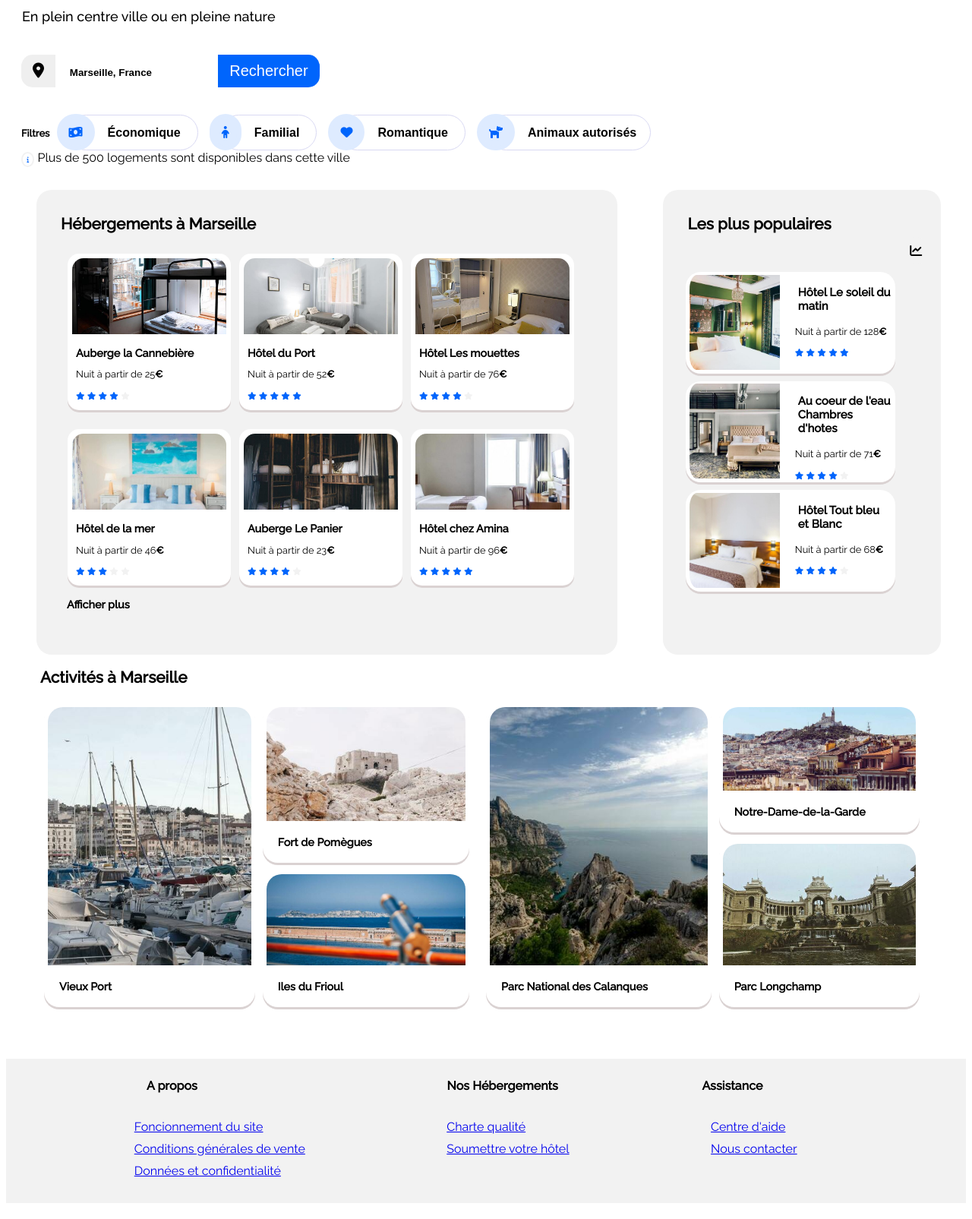
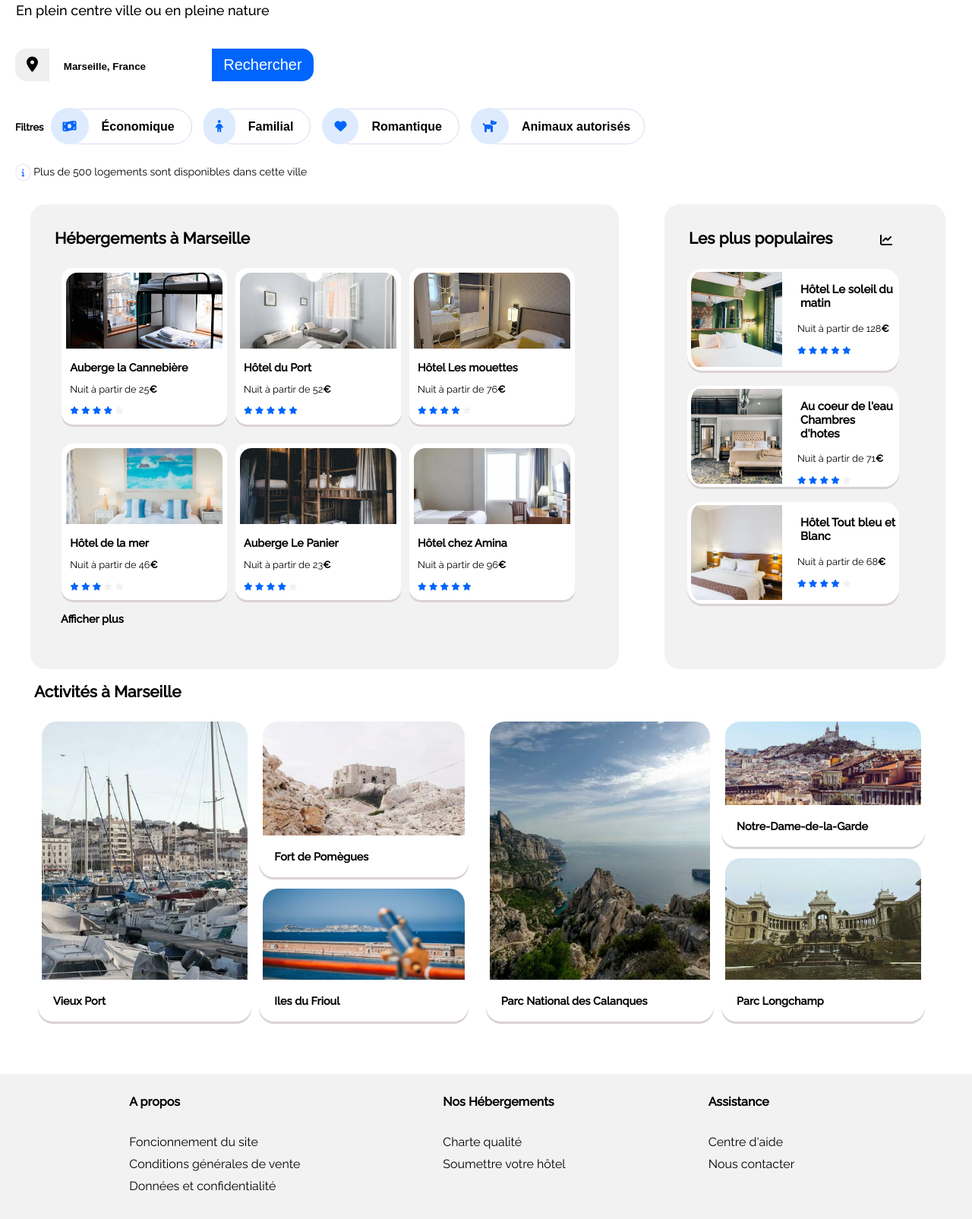
Before and after one commit to AndreSpinoza85/FelipeAndresEspinoza_2_14042021, a plain HTML site: page index.html in a window 1280 px wide. Shown: the part 171-1776 px from the top of the page at 76% size. Drawn offline with Linux system fonts and the light colour scheme.

Commit message:
"Modifications 22/06 css"
"Modifications 22/06 css"

```diff
--- a/style.css
+++ b/style.css
@@ -4,6 +4,7 @@ body
 
     font-family: 'Raleway', sans-serif;
     background-color: #ffff;
+    margin:0;
 
 }
 
@@ -37,10 +38,10 @@ nav a
     text-decoration: none;
     color: black;
 }
-a:hover
+nav a:hover
 {
     color: #0065FC;
-    padding-top: 50px;
+    padding-top: 42px;
     border-top: 5px solid #0065FC;
 }
 nav li #inscrire
@@ -189,20 +190,19 @@ span i
 }
 .info
 {
-    background-color: white;
+    display: block;
+    margin-top: 2%;
+    font-size: 14px;
 }
 .info i
 {
    color: #0065fc;
-   font-size: 8px;
+   font-size: 10px;
    padding: 0.50em 0.65em 0.50em 0.65em;
    border: 2px solid #F2F2F2;
    border-radius: 100%;
 }
-.info  p
-{
-    font-size: 13px;
-}
+
 /*main*/
 
 /*section hébergements*/
@@ -343,8 +343,8 @@ h1
     display: table-cell;
     color: black;
     font-size: 100%;
-    margin-top: 1%;
-    margin-right: -5%;
+    margin-top: -30px;
+    margin-right: 10%;
     background-color: #F2F2F2;
     border: #F2F2F2;
 }
@@ -354,7 +354,7 @@ h1
     width: 90%;
     height: 23%;
     background-color: white;
-    margin-top: 10px;
+    margin-top: 20px;
     box-shadow: 0px 3px 0px rgb(218, 210, 210);
     cursor: pointer;
 }
@@ -538,9 +538,7 @@ footer
     text-align:left;
     background-color: #F2F2F2;
     margin-top: 10%;
-    list-style: none;
     margin-top: 5%;
-
 }
 
 div .fin
@@ -554,20 +552,26 @@ footer h2
 {
     font-size: 1em;
     font-weight: bolder;
-    margin-left: 25%;
+    margin-left:55px;
 }
 ul
 {
     float: left;
     text-align: left;
-    list-style: none;
     margin-left: 50px;
     padding: 0px;
     color: black;
+    list-style: none;
+
 }
 li
 {
     padding: 5px;
+}
+footer a
+{
+    text-decoration: none;
+    color: black;
 }
 footer .fin_1, .fin_2, .fin_3
 {
```
